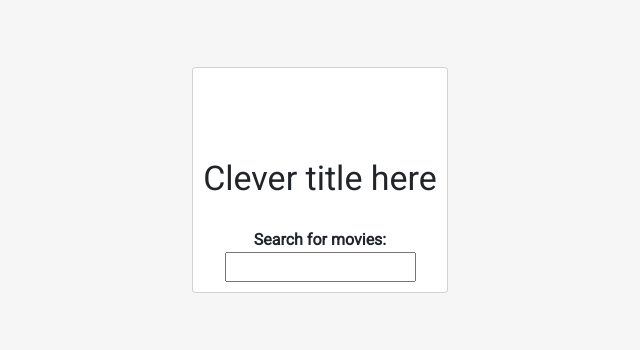
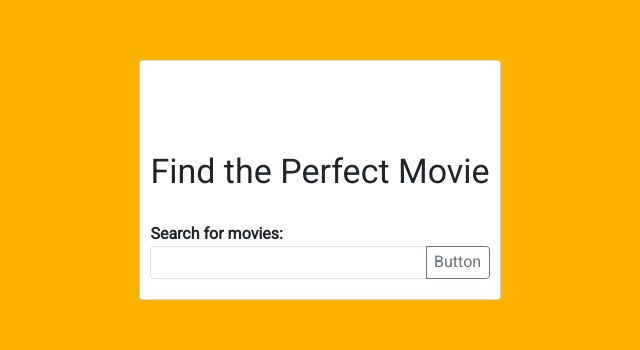
Before and after one commit to paperfox/movie-search, a React (Vite) app: page / in a window 1280 px wide. Shown: the part 180-530 px from the top of the page, without its empty margins (320-960 px from the left). Built offline with nearby package versions, Linux system fonts and the light colour scheme; no server answers.

Commit message:
Landing - begin landing page styling, some other clean up items

```diff
--- a/src/App.tsx
+++ b/src/App.tsx
@@ -2,6 +2,9 @@ import { useState, useEffect } from 'react';
 import ListItems from './components/ListItems';
 import Footer from './components/Footer';
 import ListGroup from 'react-bootstrap/ListGroup';
+import Button from 'react-bootstrap/Button';
+import Form from 'react-bootstrap/Form';
+import InputGroup from 'react-bootstrap/InputGroup';
 
 interface MovieData {
   id: number;
@@ -53,18 +56,26 @@ function App() {
 
   return (
     <>
-      <header className={movies.length > 0 ? 'owo' : 'container-fluid full-window'}>
+      <header className={movies.length > 0 ? 'as-nav' : 'container-fluid full-window'}>
         <div className="row justify-content-center">
-          <div
-            className={
-              movies.length > 0 ? 'col align-self-center text-center' : 'col-auto align-self-center text-center'
-            }
-          >
+          <div className={movies.length > 0 ? 'col align-self-center text-center' : 'col-auto align-self-center'}>
             <div className="card">
               <div className="card-body">
-                <h1>Clever title here</h1>
+                <h1 className="page-title">Find the Perfect Movie</h1>
                 <label htmlFor="input-movie-search">Search for movies:</label>
-                <input id="input-movie-search" value={term} type="text" onChange={(e) => setTerm(e.target.value)} />
+                {/* <input id="input-movie-search" value={term} type="text" onChange={(e) => setTerm(e.target.value)} /> */}
+                <InputGroup className="mb-3">
+                  <Form.Control
+                    id="input-movie-search"
+                    aria-describedby="basic-addon2"
+                    value={term}
+                    type="text"
+                    onChange={(e) => setTerm(e.target.value)}
+                  />
+                  <Button variant="outline-secondary" id="button-addon2">
+                    Button
+                  </Button>
+                </InputGroup>
               </div>
             </div>
           </div>
--- a/src/components/ListItems.tsx
+++ b/src/components/ListItems.tsx
@@ -77,6 +77,11 @@ function ListItems({ movie }: { movie: movieItem }) {
               <p>Popularity: {movie.popularity}</p>
               <p>Vote Average: {movie.vote_average}</p>
               <p>Vote Count: {movie.vote_count}</p>
+              <div>
+                <span className="badge rounded-pill text-bg-light">GENRE</span>
+                <span className="badge rounded-pill text-bg-light">GENRE</span>
+                <span className="badge rounded-pill text-bg-light">GENRE</span>
+              </div>
             </div>
           </div>
           {/* "genre_ids": [
--- a/src/scss/bootstrap-imports.scss
+++ b/src/scss/bootstrap-imports.scss
@@ -1,28 +1,29 @@
 // Required
-@import "../node_modules/bootstrap/scss/functions";
+@import '../node_modules/bootstrap/scss/functions';
 // Include any default variable overrides here
-@import "../node_modules/bootstrap/scss/variables";
-@import "../node_modules/bootstrap/scss/variables-dark";
+@import '../node_modules/bootstrap/scss/variables';
+@import '../node_modules/bootstrap/scss/variables-dark';
 // Include any default map overrides here
-@import "../node_modules/bootstrap/scss/maps";
-@import "../node_modules/bootstrap/scss/mixins";
-@import "../node_modules/bootstrap/scss/root";
+@import '../node_modules/bootstrap/scss/maps';
+@import '../node_modules/bootstrap/scss/mixins';
+@import '../node_modules/bootstrap/scss/root';
 
 // Optional but foundational
-@import "../node_modules/bootstrap/scss/utilities";
-@import "../node_modules/bootstrap/scss/reboot";
-@import "../node_modules/bootstrap/scss/containers";
-@import "../node_modules/bootstrap/scss/grid";
-@import "../node_modules/bootstrap/scss/helpers";
-@import "../node_modules/bootstrap/scss/type";
-@import "../node_modules/bootstrap/scss/utilities/api";
+@import '../node_modules/bootstrap/scss/utilities';
+@import '../node_modules/bootstrap/scss/reboot';
+@import '../node_modules/bootstrap/scss/containers';
+@import '../node_modules/bootstrap/scss/grid';
+@import '../node_modules/bootstrap/scss/helpers';
+@import '../node_modules/bootstrap/scss/type';
+@import '../node_modules/bootstrap/scss/utilities/api';
 
 // Selections
-@import "../node_modules/bootstrap/scss/button-group";
-@import "../node_modules/bootstrap/scss/buttons";
-@import "../node_modules/bootstrap/scss/card";
-@import "../node_modules/bootstrap/scss/close";
-@import "../node_modules/bootstrap/scss/images";
-@import "../node_modules/bootstrap/scss/list-group";
-@import "../node_modules/bootstrap/scss/modal";
-@import "../node_modules/bootstrap/scss/nav";
+@import '../node_modules/bootstrap/scss/badge';
+@import '../node_modules/bootstrap/scss/buttons';
+@import '../node_modules/bootstrap/scss/card';
+@import '../node_modules/bootstrap/scss/close';
+@import '../node_modules/bootstrap/scss/forms';
+@import '../node_modules/bootstrap/scss/images';
+@import '../node_modules/bootstrap/scss/list-group';
+@import '../node_modules/bootstrap/scss/modal';
+@import '../node_modules/bootstrap/scss/nav';
--- a/src/scss/styles.scss
+++ b/src/scss/styles.scss
@@ -1,5 +1,17 @@
 @import './bootstrap-imports';
 @import './core';
+
+%overlay {
+  width: 0;
+  height: 0;
+  border-left: 5rem solid transparent;
+  border-right: 5rem solid transparent;
+  border-top: 5rem solid var(--white);
+  position: absolute;
+  bottom: -0.8rem;
+  right: -3.3rem;
+  transform: rotate(-45deg);
+}
 
 .list-group-item,
 .card {
@@ -7,9 +19,22 @@
 }
 
 .full-window {
+  background-color: var(--accent);
+
   &,
   .row.justify-content-center {
     height: 90vh;
+  }
+}
+
+html:has(.full-window),
+body:has(.full-window) {
+  background-color: var(--accent);
+}
+
+.as-nav {
+  .page-title {
+    @include visually-hidden;
   }
 }
 
@@ -31,19 +56,12 @@
       margin: -1.7rem;
 
       .img-overlay {
-        width: 0;
-        height: 0;
-        border-left: 5rem solid transparent;
-        border-right: 5rem solid transparent;
-        border-top: 5rem solid var(--white);
-        position: absolute;
-        bottom: -0.8rem;
-        right: -3.3rem;
-        transform: rotate(-45deg);
+        @extend %overlay;
       }
     }
 
-    &:hover {
+    &:hover,
+    &:focus {
       background-color: var(--main-bg);
 
       .img-overlay {
@@ -70,9 +88,35 @@
   border: 1.6rem solid var(--accent);
   .modal-header {
     border-bottom: none;
+    z-index: 1;
+    .btn-close {
+      opacity: 1;
+      opacity: 1;
+      height: 2.4rem;
+      width: 2.4rem;
+      background: transparent var(--bs-btn-close-bg) center / 1.6rem auto no-repeat;
+      margin: -1rem -1rem -1rem auto;
+    }
+  }
+  &:after {
+    content: '';
+    @extend %overlay;
+    border-top: 5rem solid var(--accent);
+    position: absolute;
+    top: -0.8rem;
+    right: -3.3rem;
+    transform: rotate(-135deg);
   }
 }
 
+.badge.text-bg-light {
+  border: 0.1rem solid var(--accent);
+  font-size: 1.2rem;
+  font-weight: 700;
+  letter-spacing: 0.01rem;
+  padding: 0.7rem 1.2rem 0.6rem;
+  margin-right: 0.4rem;
+}
 .owo {
   // animate transition from full window to this
 }
```
